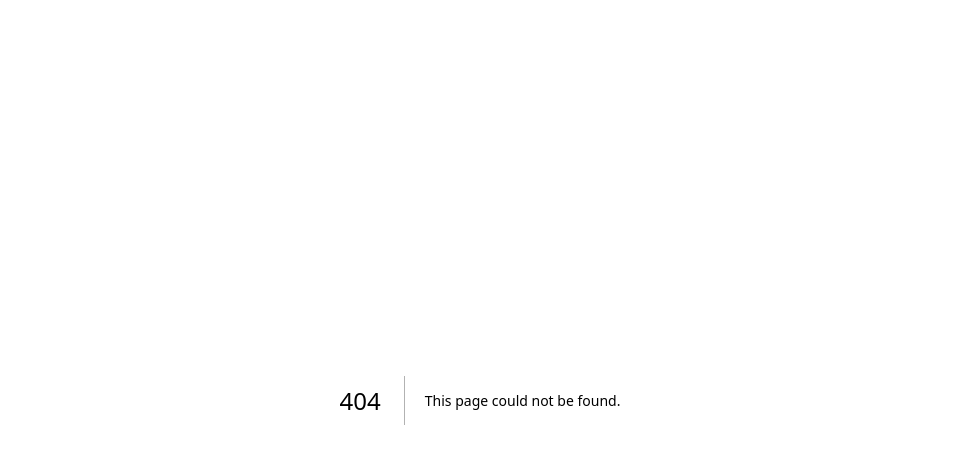
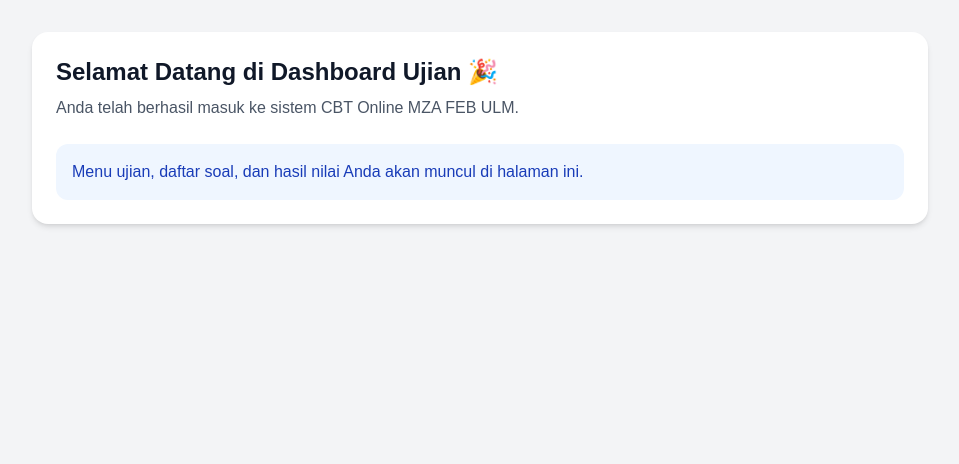
Before and after one commit to mzabidin80/cbtonline, a Next.js app: page /dashboard in a window 1280 px wide. Before the commit this address had no page. Shown: the top 464 px of the page, without its empty margins (160-1119 px from the left). Built offline with nearby package versions, Linux system fonts and the light colour scheme.

Commit message:
dashboard dan page admin

```diff
--- /dev/null
+++ b/app/dashboard/page.tsx
@@ -0,0 +1,15 @@
+'use client';
+
+export default function DashboardPage() {
+  return (
+    <div className="min-h-screen bg-gray-100 p-8">
+      <div className="max-w-4xl mx-auto bg-white rounded-2xl shadow-md p-6">
+        <h1 className="text-2xl font-bold text-gray-900">Selamat Datang di Dashboard Ujian 🎉</h1>
+        <p className="mt-2 text-gray-600">Anda telah berhasil masuk ke sistem CBT Online MZA FEB ULM.</p>
+        <div className="mt-6 p-4 bg-blue-50 text-blue-800 rounded-xl">
+          Menu ujian, daftar soal, dan hasil nilai Anda akan muncul di halaman ini.
+        </div>
+      </div>
+    </div>
+  );
+}
--- a/app/login/page.tsx
+++ b/app/login/page.tsx
@@ -2,13 +2,14 @@
 
 import { useState } from 'react';
 import { createClient } from '@supabase/supabase-js';
+import { useRouter } from 'next/navigation'; // <-- Menambahkan library untuk pindah halaman
 
-// Mengaktifkan koneksi Supabase menggunakan Environment Variables yang sudah kita pasang di Vercel
 const supabaseUrl = process.env.NEXT_PUBLIC_SUPABASE_URL || '';
 const supabaseAnonKey = process.env.NEXT_PUBLIC_SUPABASE_ANON_KEY || '';
 const supabase = createClient(supabaseUrl, supabaseAnonKey);
 
 export default function LoginPage() {
+  const router = useRouter(); // <-- Mengaktifkan fungsi navigasi
   const [role, setRole] = useState('mahasiswa');
   const [username, setUsername] = useState('');
   const [password, setPassword] = useState('');
@@ -21,7 +22,6 @@
     setErrorMsg('');
 
     try {
-      // Mencari pengguna di tabel Supabase yang cocok dengan username, password, dan role-nya
       const { data, error } = await supabase
         .from('users_cbt')
         .select('*')
@@ -34,7 +34,9 @@
         setErrorMsg('Username, password, atau peran yang Anda pilih salah!');
       } else {
         alert(`Selamat Datang, ${data.nama_lengkap}! Login Berhasil.`);
-        // Di sini nantinya kita akan arahkan (redirect) ke halaman dashboard masing-masing role
+
+        // ✨ PERINTAH PINDAH HALAMAN OTOMATIS SETELAH KLIK OK
+        router.push('/dashboard');
       }
     } catch (err) {
       setErrorMsg('Terjadi kesalahan koneksi sistem.');
```
